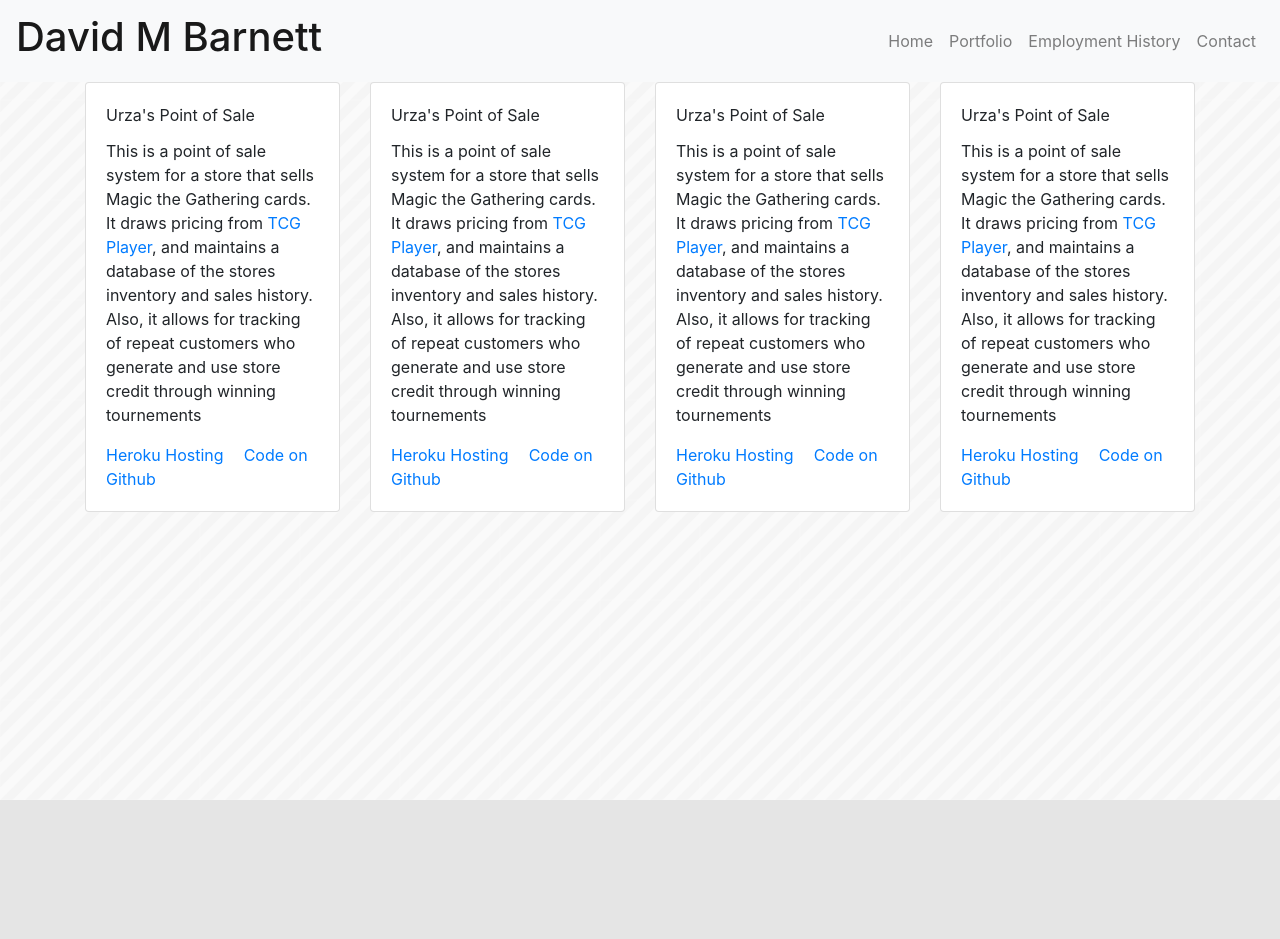
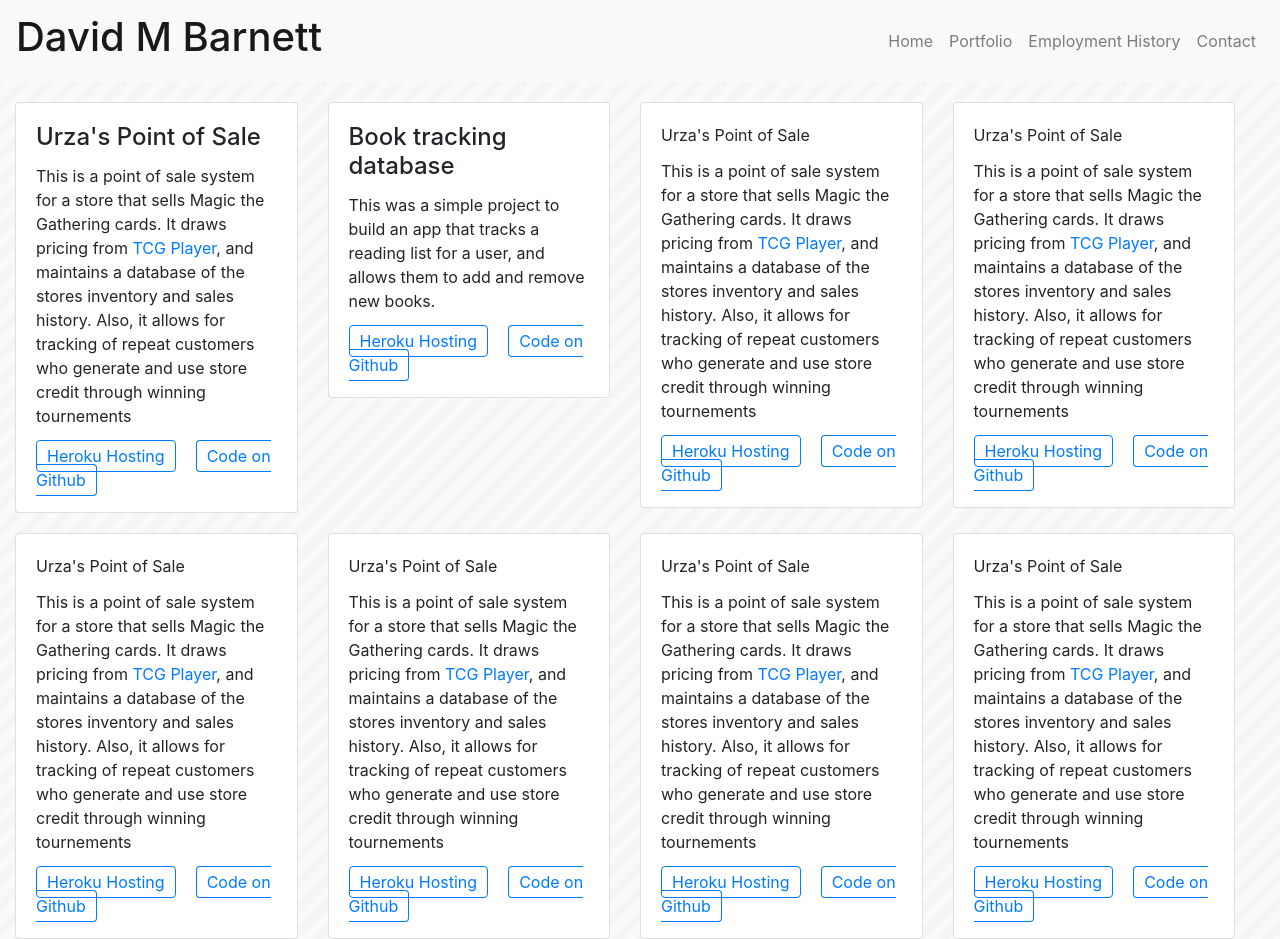
Before and after one commit to DMBarnett/reactportfolio, a React (Create React App) app: page /Portfolio in a window 1280 px wide. Before the commit the page ends 800 px from the top, so only its background shows below. Built offline with nearby package versions, Linux system fonts and the light colour scheme.

Commit message:
update to styling on portfolio page

```diff
--- a/src/screens/Portfolio/index.js
+++ b/src/screens/Portfolio/index.js
@@ -5,7 +5,49 @@
 function Portfolio(props){
   return(
     <div>
-      <Container>
+      <Container fluid>
+        <Row>
+          <Col sm="6" md="3">
+            <Card>
+              <CardBody>
+                <CardTitle><h4>Urza's Point of Sale</h4></CardTitle>
+                <CardText>This is a point of sale system for a store that sells Magic the Gathering cards.  It draws pricing from <a href="tcgplayer.com">TCG Player</a>, and maintains a database of the stores inventory and sales history.  Also, it allows for tracking of repeat customers who generate and use store credit through winning tournements</CardText>
+                <CardLink href="https://murmuring-shelf-36712.herokuapp.com/">Heroku Hosting</CardLink>
+                <CardLink href="https://github.com/DMBarnett/pointofsale">Code on Github</CardLink>
+              </CardBody>
+            </Card>
+          </Col>
+          <Col sm="6" md="3">
+          <Card>
+              <CardBody>
+                <CardTitle><h4>Book tracking database</h4></CardTitle>
+                <CardText>This was a simple project to build an app that tracks a reading list for a user, and allows them to add and remove new books. </CardText>
+                <CardLink href="https://infinite-atoll-67913.herokuapp.com/">Heroku Hosting</CardLink>
+                <CardLink href="https://github.com/DMBarnett/searchgooglebooks">Code on Github</CardLink>
+              </CardBody>
+            </Card>
+          </Col>
+          <Col sm="6" md="3">
+          <Card>
+              <CardBody>
+                <CardTitle>Urza's Point of Sale</CardTitle>
+                <CardText>This is a point of sale system for a store that sells Magic the Gathering cards.  It draws pricing from <a href="tcgplayer.com">TCG Player</a>, and maintains a database of the stores inventory and sales history.  Also, it allows for tracking of repeat customers who generate and use store credit through winning tournements</CardText>
+                <CardLink href="https://murmuring-shelf-36712.herokuapp.com/">Heroku Hosting</CardLink>
+                <CardLink href="https://github.com/DMBarnett/pointofsale">Code on Github</CardLink>
+              </CardBody>
+            </Card>
+          </Col>
+          <Col sm="6" md="3">
+          <Card>
+              <CardBody>
+                <CardTitle>Urza's Point of Sale</CardTitle>
+                <CardText>This is a point of sale system for a store that sells Magic the Gathering cards.  It draws pricing from <a href="tcgplayer.com">TCG Player</a>, and maintains a database of the stores inventory and sales history.  Also, it allows for tracking of repeat customers who generate and use store credit through winning tournements</CardText>
+                <CardLink href="https://murmuring-shelf-36712.herokuapp.com/">Heroku Hosting</CardLink>
+                <CardLink href="https://github.com/DMBarnett/pointofsale">Code on Github</CardLink>
+              </CardBody>
+            </Card>
+          </Col>
+        </Row>
         <Row>
           <Col sm="6" md="3">
             <Card>
@@ -48,12 +90,7 @@
             </Card>
           </Col>
         </Row>
-        <Row>
 
-        </Row>
-        <Row>
-
-        </Row>
       </Container>
     </div>
   )
--- a/src/screens/Portfolio/style.css
+++ b/src/screens/Portfolio/style.css
@@ -0,0 +1,15 @@
+/* .container{
+  width:100%;
+  margin: 0px;
+} */
+
+.row{
+  width:100%;
+  margin-top: 20px;
+}
+
+.card-link{
+  border: thin solid #007bff;
+  border-radius: 4px;
+  padding: 5px 10px;
+}
```
